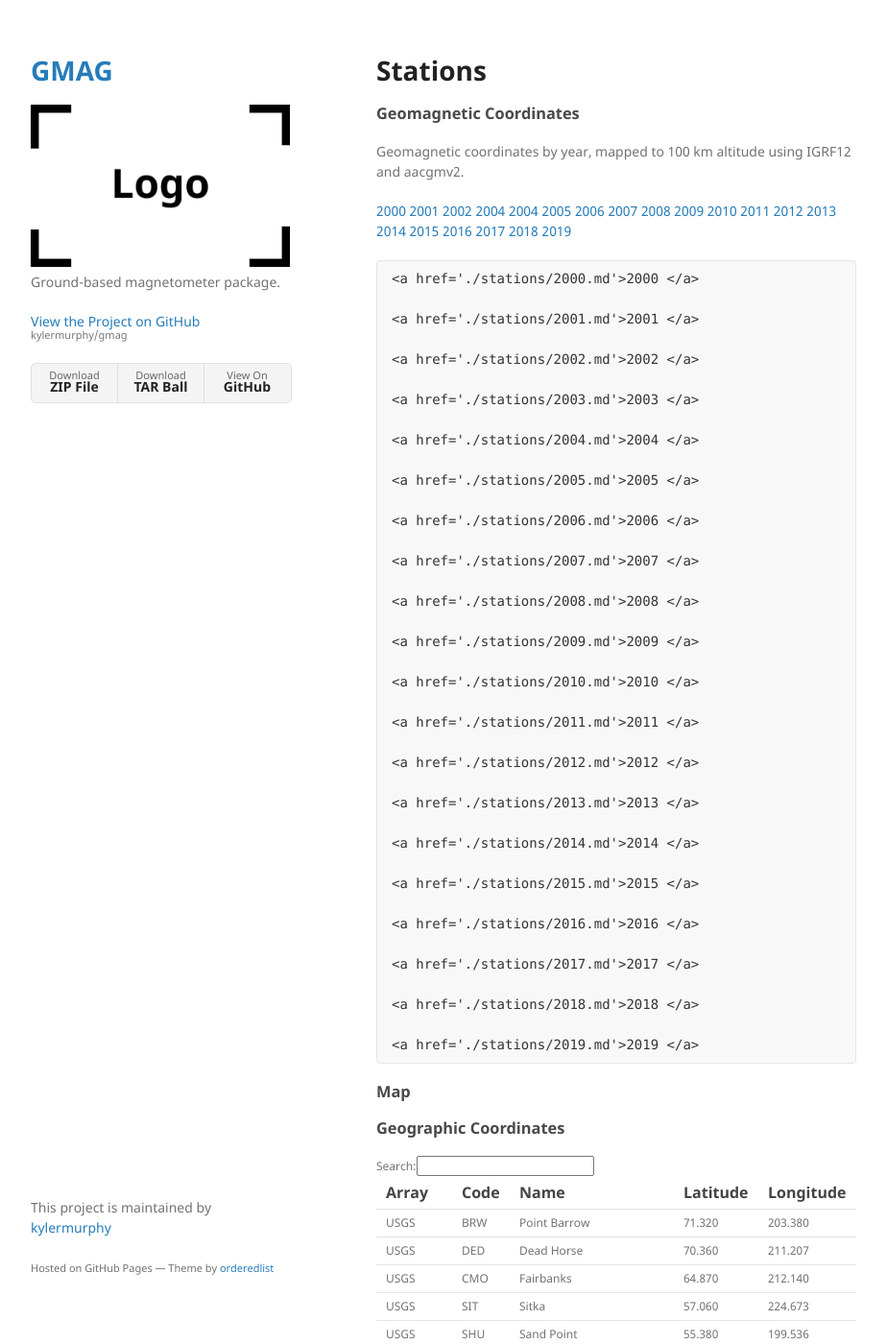
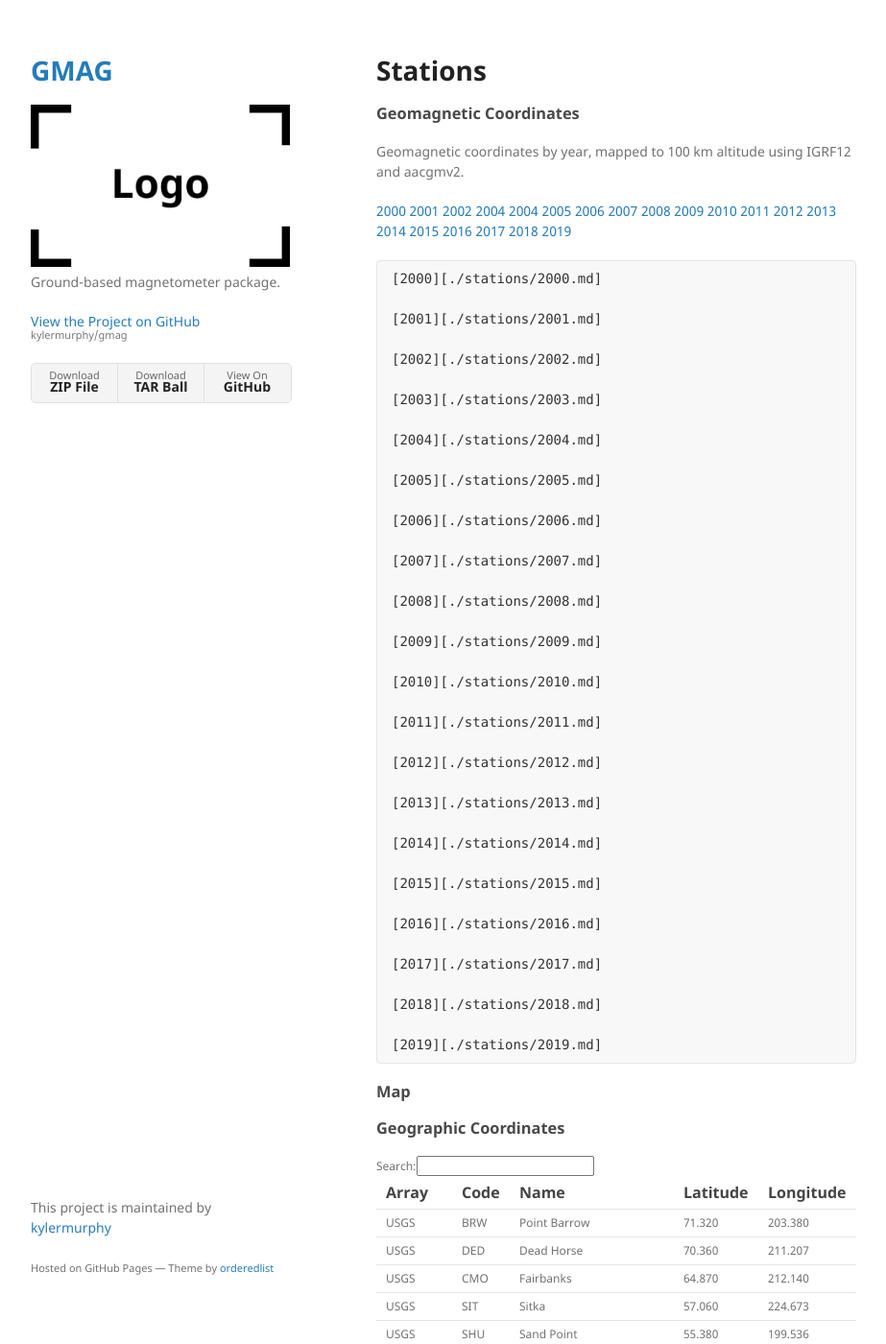
Before and after one commit to kylermurphy/gmag, a Jekyll site: the page built from docs/stations.md, in a window 1280 px wide and 1400 px high. Shown: the whole window at 96% size, without its empty margins (178-1101 px from the left). Built offline with Jekyll 4.4.1, drawn with Linux system fonts in a browser that asks for light colours; nearby versions of some CDN libraries; our own code applies the rules of GitHub Pages for plain Markdown files; some of the changed lines change nothing that is shown.

Commit message:
Update stations.md

```diff
--- a/docs/stations.md
+++ b/docs/stations.md
@@ -13,7 +13,7 @@
 
 
 {% for row in site.data.year %}
-    <a href='./stations/{{ row.year }}.md'>{{ row.year }} </a>
+    [{{ row.year }}][./stations/{{ row.year }}.md]
 {% endfor %}
 
 ### Map
```
